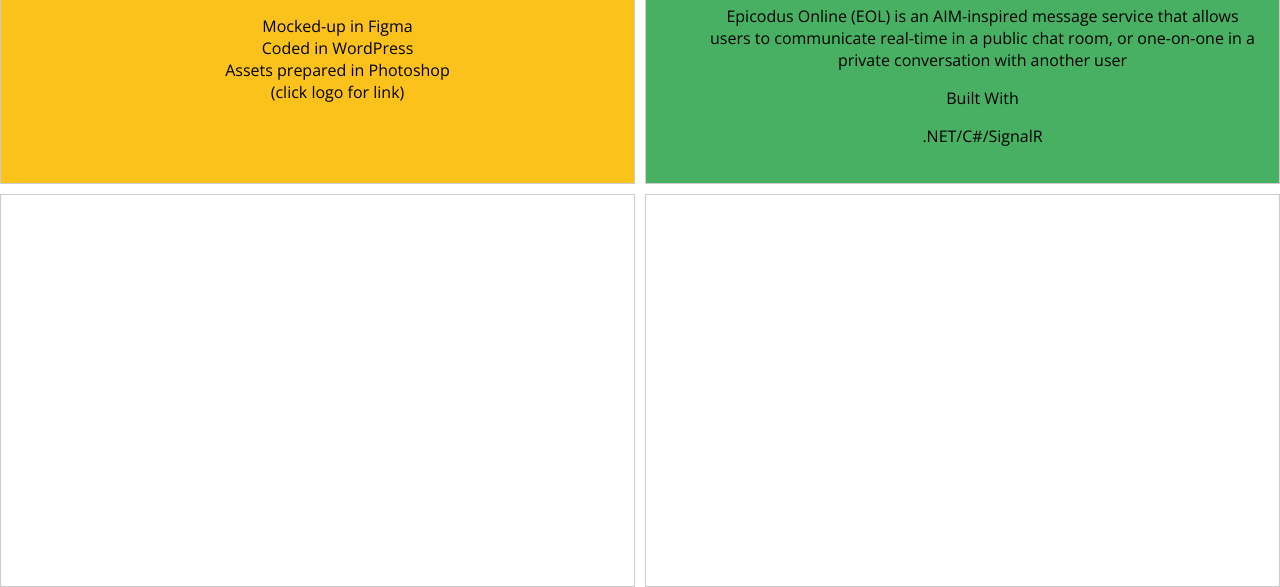
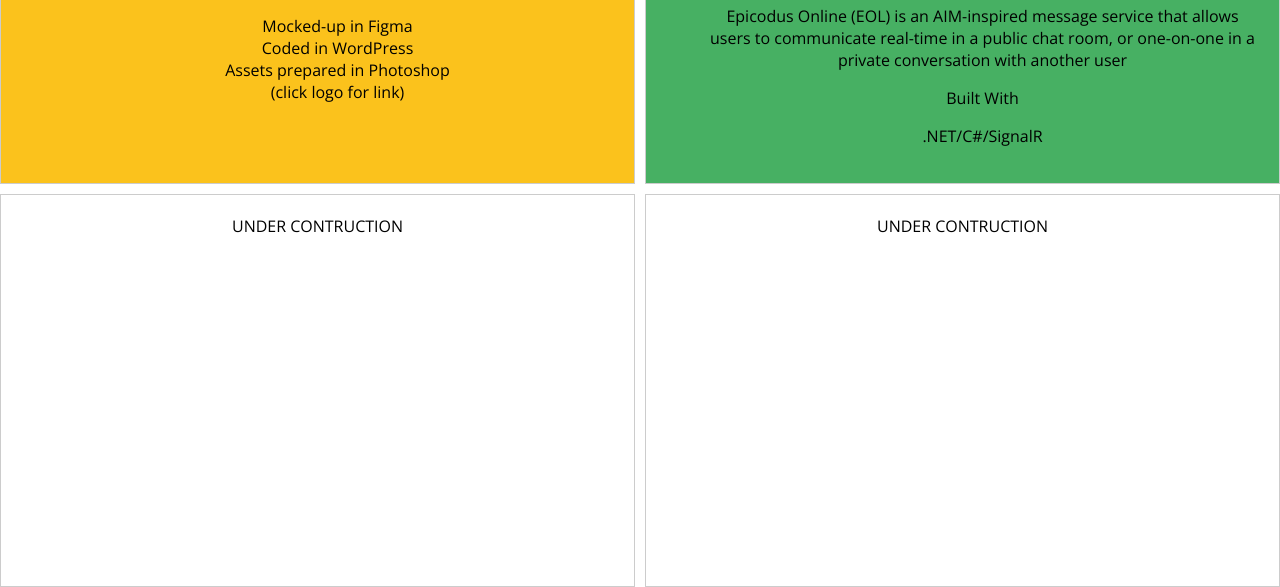
Before and after one commit to pletourneau/porto, a website built with webpack: page src/projects.html in a window 1280 px wide. Shown: the part 213-800 px from the top of the page. Built offline with nearby package versions, Linux system fonts and the light colour scheme.

Commit message:
add under contruction

```diff
--- a/src/projects.html
+++ b/src/projects.html
@@ -59,8 +59,8 @@
           <li>.NET/C#/SignalR</li>
         </ul>
       </div>
-      <div class="port-item tres"></div>
-      <div class="port-item cuatro"></div>
+      <div class="port-item tres">UNDER CONTRUCTION</div>
+      <div class="port-item cuatro">UNDER CONTRUCTION</div>
     </div>
     <script src="index.js"></script>
   </body>
```
